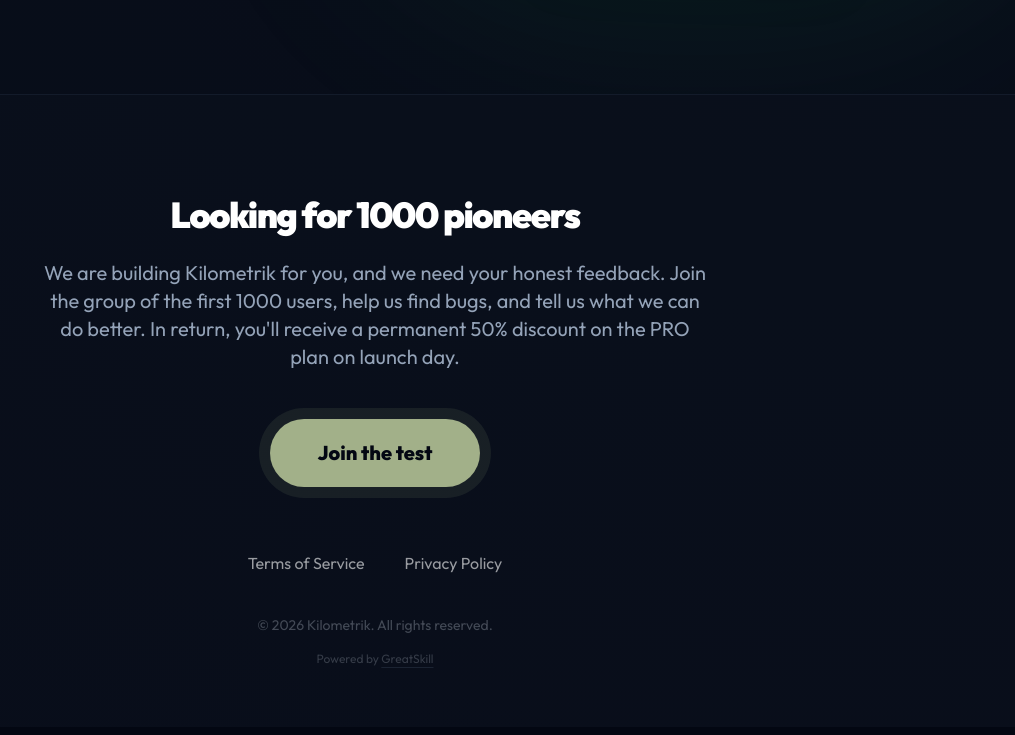
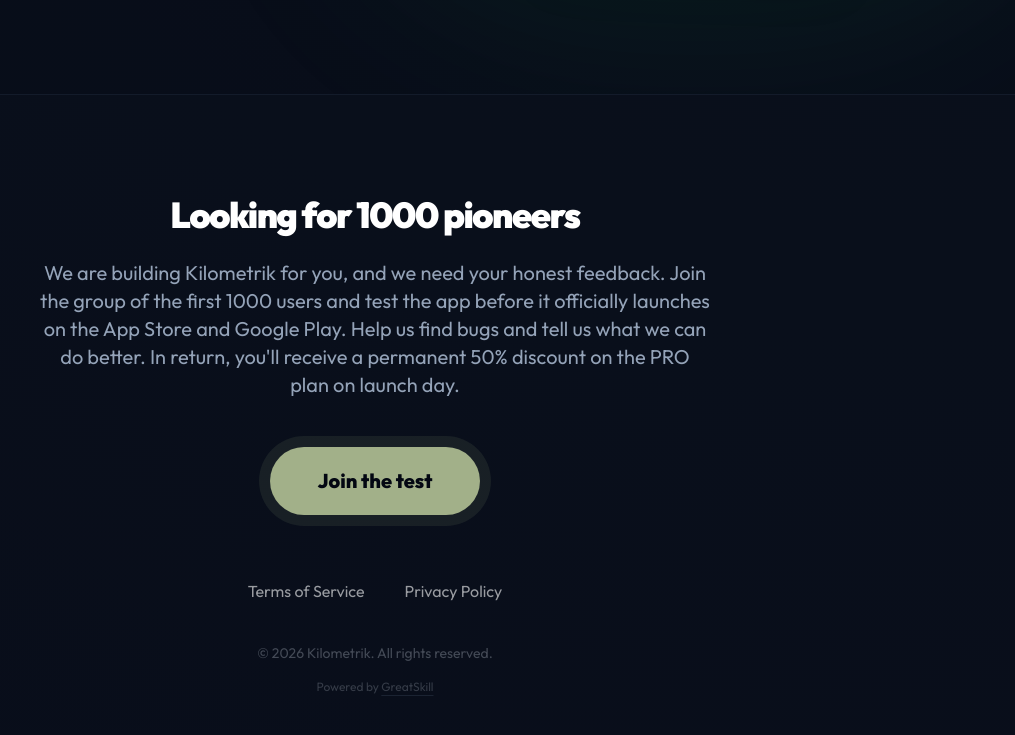
Before and after one commit to akuczewski/Kilometrik_landing, a plain HTML site: page index.html in a window 1280 px wide. Shown: the part 6609-7344 px from the top of the page, without its empty margins (265-1280 px from the left). Drawn offline with nearby package versions, Linux system fonts and the light colour scheme.

Commit message:
UI: Updated beta section copy and fixed Apple logo in modal

```diff
--- a/index.html
+++ b/index.html
@@ -684,7 +684,7 @@
                 trust_feat3: "Ewidencja przebiegu pojazdu w zasięgu ręki",
 
                 footer_cta: "Szukamy 1000 pionierów",
-                footer_beta_desc: "Budujemy Kilometrik z myślą o Tobie, dlatego potrzebujemy Twojej szczerej opinii. Dołącz do grona pierwszych 1000 użytkowników, pomóż nam wyłapać błędy i powiedz, co możemy zrobić lepiej. W podziękowaniu, w dniu oficjalnej premiery otrzymasz od nas stały rabat -50% na plan PRO.",
+                footer_beta_desc: "Budujemy Kilometrik z myślą o Tobie, dlatego potrzebujemy Twojej szczerej opinii. Dołącz do grona pierwszych 1000 użytkowników i przetestuj aplikację zanim trafi do oficjalnej sprzedaży w App Store i Google Play. Pomóż nam wyłapać błędy i powiedz, co możemy zrobić lepiej. W podziękowaniu, w dniu oficjalnej premiery otrzymasz od nas stały rabat -50% na plan PRO.",
                 form_email_placeholder: "Twój adres e-mail",
                 form_consent_rodo: "Wyrażam zgodę na przetwarzanie moich danych osobowych w celu dołączenia do grona użytkowników testowych aplikacji Kilometrik oraz otrzymania zniżki na plan PRO.",
                 form_consent_terms: 'Akceptuję <a href="javascript:void(0)" onclick="openModal(\'terms\')" class="text-green-500/80 hover:text-green-400 underline underline-offset-4">Regulamin</a> oraz <a href="javascript:void(0)" onclick="openModal(\'privacy\')" class="text-green-500/80 hover:text-green-400 underline underline-offset-4">Politykę Prywatności</a>.',
@@ -791,7 +791,7 @@
                 trust_feat3: "Vehicle mileage logs at your fingertips",
 
                 footer_cta: "Looking for 1000 pioneers",
-                footer_beta_desc: "We are building Kilometrik for you, and we need your honest feedback. Join the group of the first 1000 users, help us find bugs, and tell us what we can do better. In return, you'll receive a permanent 50% discount on the PRO plan on launch day.",
+                footer_beta_desc: "We are building Kilometrik for you, and we need your honest feedback. Join the group of the first 1000 users and test the app before it officially launches on the App Store and Google Play. Help us find bugs and tell us what we can do better. In return, you'll receive a permanent 50% discount on the PRO plan on launch day.",
                 form_email_placeholder: "Your email address",
                 form_consent_rodo: "I agree to the processing of my personal data for the purpose of joining the Kilometrik test group and receiving a PRO plan discount.",
                 form_consent_terms: 'I accept the <a href="javascript:void(0)" onclick="openModal(\'terms\')" class="text-green-500/80 hover:text-green-400 underline underline-offset-4">Terms</a> and <a href="javascript:void(0)" onclick="openModal(\'privacy\')" class="text-green-500/80 hover:text-green-400 underline underline-offset-4">Privacy Policy</a>.',
```
